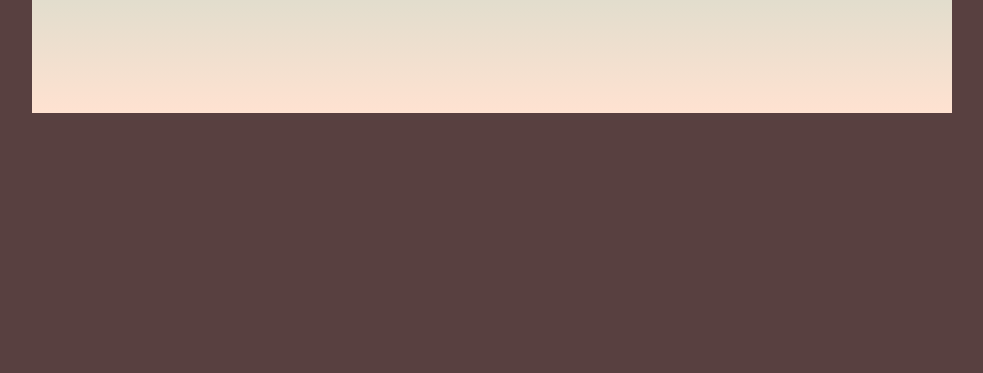
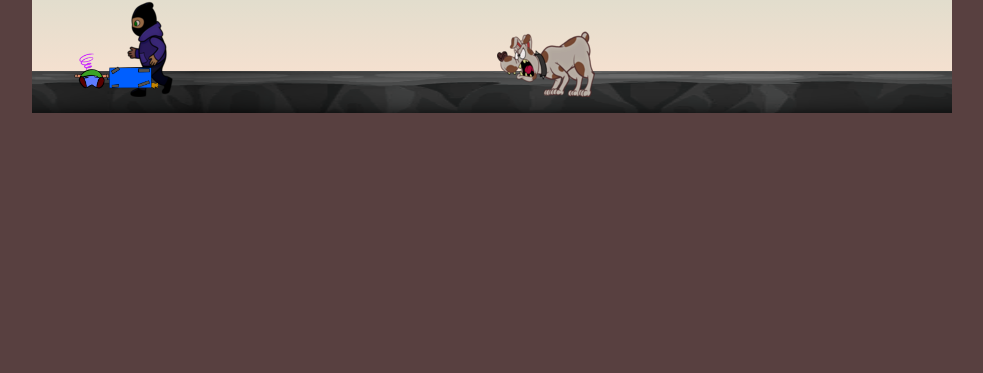
Before and after one commit to KarimeArt/Camotes, a plain HTML site: page index.html in a window 1280 px wide. Shown: the part 427-800 px from the top of the page, without its empty margins (148-1131 px from the left). Drawn offline with Linux system fonts and the light colour scheme.

Commit message:
Update estilos.css

```diff
--- a/css/estilos.css
+++ b/css/estilos.css
@@ -23,7 +23,7 @@ body{
 }
 
 .mediodia {
-    background: url(../img/fondonoche.png) repeat-x 0px 0px;
+    background: url(../img/arboles.png) repeat-x 0px 0px;
 }
 
 .tarde {
@@ -43,7 +43,7 @@ body{
     left: 42px;
     z-index: 2;
 
-    background: url(../img/Camotes.png) repeat-x 0px 0px;
+    background: url(../img/dino.png) repeat-x 0px 0px;
     background-size: 345px 84px;
     background-position-x: 0px;
 
@@ -64,7 +64,7 @@ body{
     bottom: 0;
     left: 0;
 
-    background: url(../img/Calle.PNG) repeat-x 0px 0px;
+    background: url(../img/suelo.png) repeat-x 0px 0px;
     background-size: 50% 42px;
 
 }
@@ -78,13 +78,13 @@ body{
     left: 600px;
     z-index: 1;
 
-    background: url(../img/Asaltante.png) no-repeat;
+    background: url(../img/cactus1.png) no-repeat;
 }
 .cactus2{
     width: 98px;
     height: 66px;
 
-    background: url(../img/Solovino.png) no-repeat;
+    background: url(../img/cactus2.png) no-repeat;
 }
 
 .nube{
```
